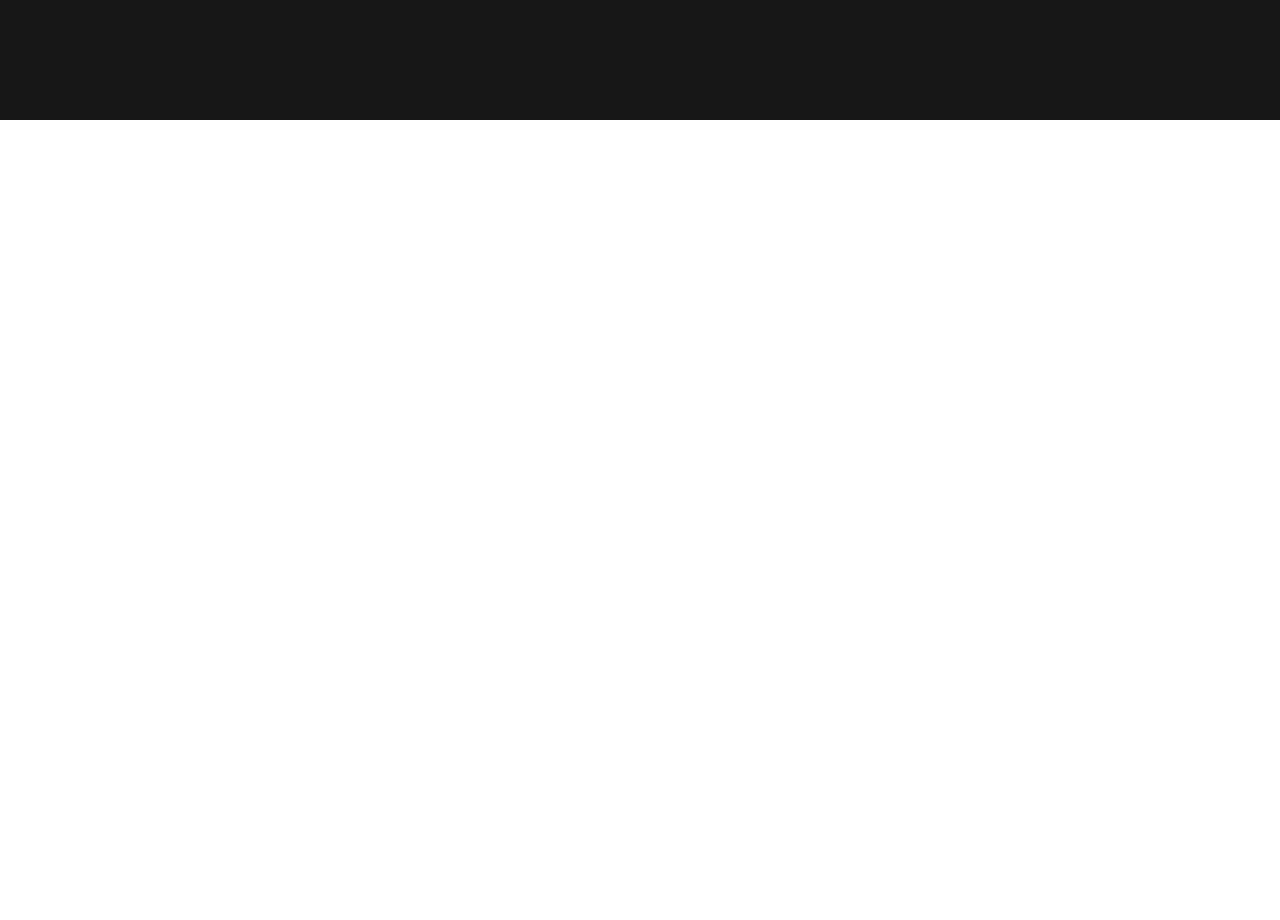
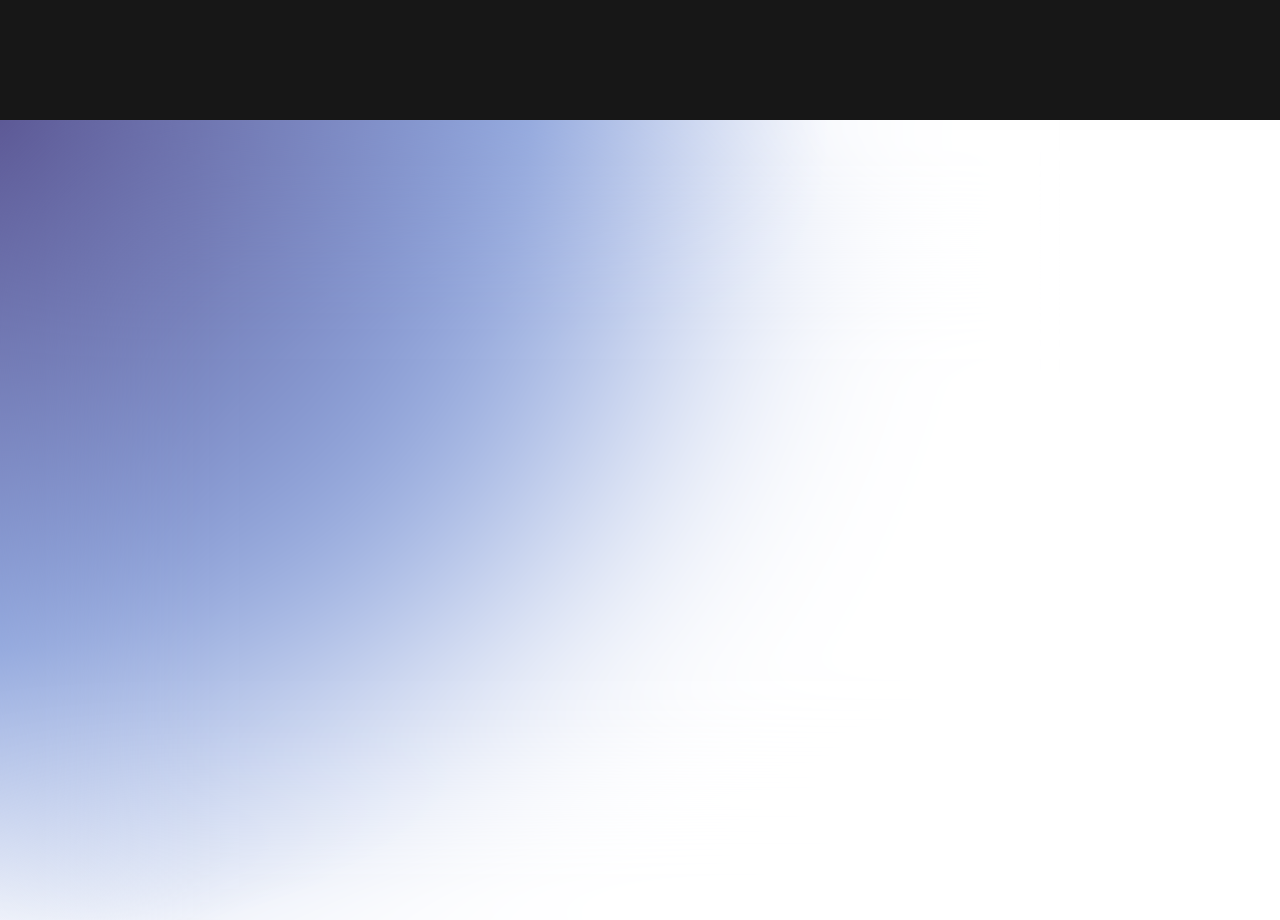
Before and after one commit to Arthur-Lucas/AzurasLights, a React (Create React App) app: page / in a window 1280 px wide. Shown: the part 680-1600 px from the top of the page. Before the commit the page ends 800 px from the top, so only its background shows below. Built offline with nearby package versions, Linux system fonts and the light colour scheme; a web font is replaced by a local one.

Commit message:
background radial

```diff
--- a/src/App.css
+++ b/src/App.css
@@ -8,6 +8,7 @@ body {
   font-weight: normal;
   font-style: normal;
   text-decoration: none;
+  scroll-behavior: smooth;
 }
 
 @font-face {
@@ -32,6 +33,7 @@ body {
   font-size: calc(10px + 2vmin);
   color: white;
   overflow-x: hidden;
+  overflow-y: hidden;
 }
 
 .bg-grid {
@@ -167,4 +169,32 @@ body {
   }
 }
 
-/*  Section */
+/*  Section stream */
+
+.stream-section {
+  min-height: 100vh;
+  max-height: 100vh;
+  width: 100%;
+  background-color: #ffffff;
+  position: relative;
+  overflow-y: hidden;
+  overflow-x: hidden;
+}
+
+.stream-blur {
+  backdrop-filter: blur(100px);
+  width: 100%;
+  height: 100vh;
+}
+
+.background-radiant {
+  width: 100%;
+  height: 100vh;
+  background: radial-gradient(
+    circle at 0% 0%,
+    /* rgba(19, 31, 127, 1) 0%, */ rgba(90, 85, 146, 1) 0%,
+    rgba(144, 167, 222, 1) 35%,
+    rgba(255, 255, 255, 1) 55%
+  );
+  /* transition: background 5s ease; */
+}
--- a/src/App.js
+++ b/src/App.js
@@ -7,7 +7,6 @@ import { useEffect } from "react";
 
 function App() {
   useEffect(() => {
-    const appHeader = document.querySelector(".App-header");
     const appGrid = document.querySelector(".bg-grid");
     const characters = "ABCDEFGHIJKLMNOPQRSTUVWXYZ";
     const charactersLength = characters.length;
@@ -42,6 +41,35 @@ function App() {
     }
   }, []);
 
+  function scrollTo() {
+    document.getElementById("streamSection").scrollIntoView();
+  }
+
+  function changeBackground(event) {
+    // event.target.style.background;
+    const container = event.currentTarget; // Get the container div
+    const containerRect = container.getBoundingClientRect();
+    let xRelativeToContainer = event.clientX - containerRect.left;
+    let yRelativeToContainer = event.clientY - containerRect.top;
+
+    let leftPositionPercent =
+      100 - (xRelativeToContainer / containerRect.width) * 100;
+    let topPositionPercent =
+      100 - (yRelativeToContainer / containerRect.height) * 100;
+
+    // gsap.set([event.target], { opacity: 0 });
+    gsap.to(event.target, {
+      background:
+        "radial-gradient(circle at " +
+        leftPositionPercent +
+        "% " +
+        topPositionPercent +
+        "%" +
+        ",rgba(90, 85, 146, 1) 15%, rgba(144, 167, 222, 1) 35%, rgba(255, 255, 255, 1) 55%)",
+      duration: 5,
+    });
+  }
+
   return (
     <div className="App">
       <header className="App-header">
@@ -70,12 +98,17 @@ function App() {
             <img src={TitleAzura}></img>
             <div className="downTitle">
               <span className="downBarTitle"></span>
-              <button>Online</button>
+              <button onClick={scrollTo}>Online</button>
               <span className="downBarTitle"></span>
             </div>
           </div>
         </div>
       </header>
+      <section id="streamSection" className="stream-section">
+        <div className="background-radiant" onMouseMove={changeBackground}>
+          <div className="stream-blur"></div>
+        </div>
+      </section>
     </div>
   );
 }
```
